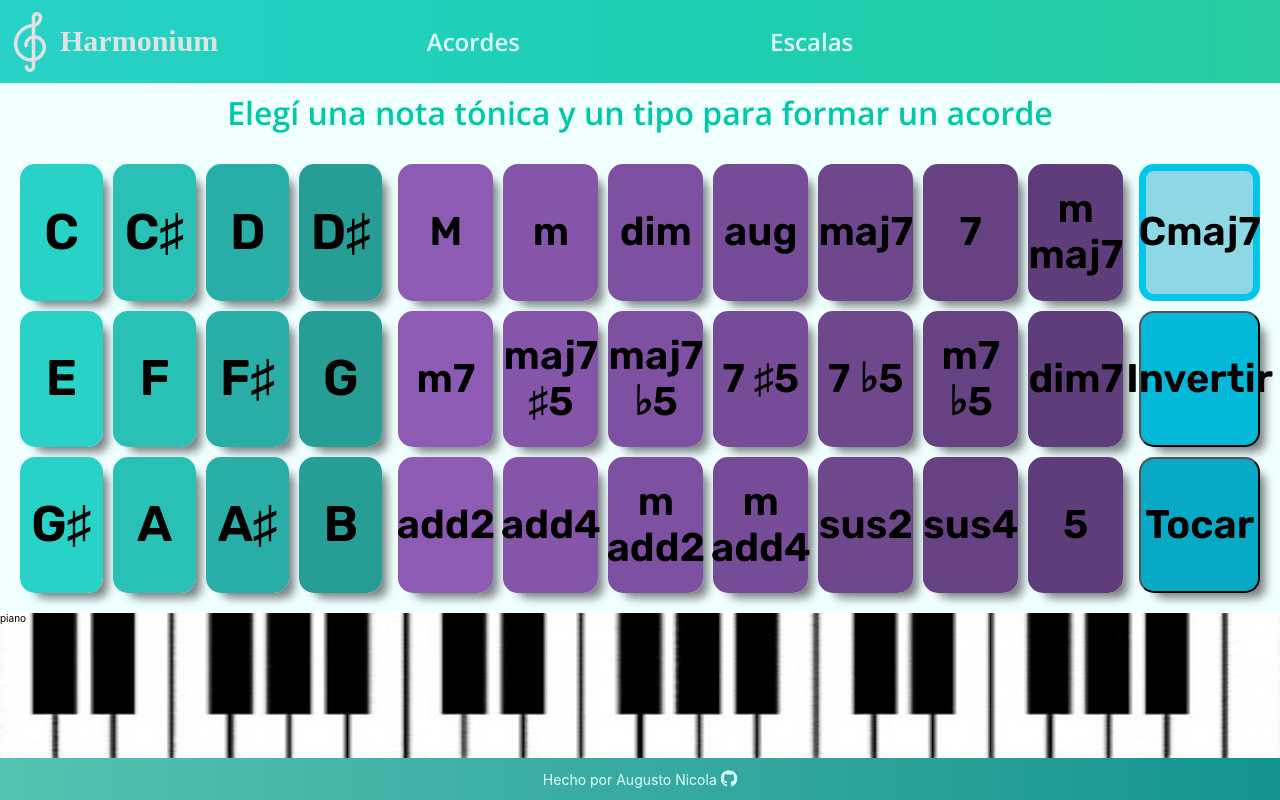
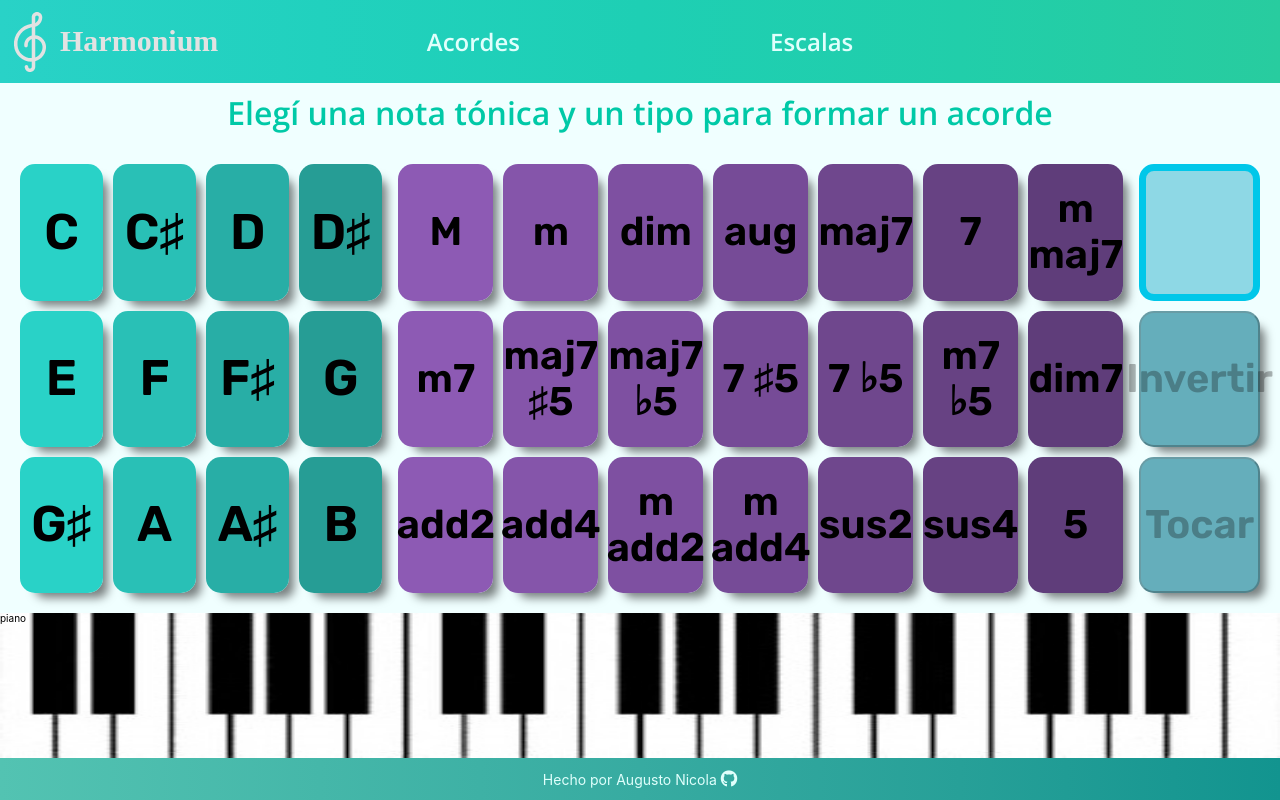
Before and after one commit to AugustoNicola/Harmonium, a React (Create React App) app in the folder app/: page /acordes in a window 1280 px wide. Built offline with nearby package versions, Linux system fonts and the light colour scheme; the HTML template or start-up script is replaced by a standard one; a web font is replaced by a local one.

Commit message:
:electric_plug: Funcionalidad Opciones

```diff
--- a/app/src/App.js
+++ b/app/src/App.js
@@ -44,7 +44,13 @@ const App = () => {
 										</Route>
 									</Switch>
 
-									<Opciones inversionSeleccionada={inversion[0]} setInversion={inversion[1]} />
+									<Opciones
+										inversionSeleccionada={inversion[0]}
+										setInversion={inversion[1]}
+										nota={nota[0]}
+										acorde={acorde[0]}
+										escala={escala[0]}
+									/>
 								</div>
 							</div>
 						</Route>
--- a/app/src/Componentes/Acordes/Acordes.jsx
+++ b/app/src/Componentes/Acordes/Acordes.jsx
@@ -18,8 +18,8 @@ const Acordes = ({acordeSeleccionado, setAcorde, setNota}) => {
 		{
 			DataAcordes.map((acorde) => {
 				return (
-					<div className="acorde" key={acorde.posicion} activo={acorde.nombre === acordeSeleccionado ? "true" : undefined}>
-						<input type="radio" name="acordeSeleccionado" id={acorde.nombre} value={acorde.nombre} onChange={cambioAcorde} />
+					<div className="acorde" key={acorde.posicion} activo={acorde.posicion == acordeSeleccionado ? "yes" : undefined}>
+						<input type="radio" name="acordeSeleccionado" id={acorde.nombre} value={acorde.posicion} onChange={cambioAcorde} />
 						<label htmlFor={acorde.nombre}>{acorde.label}</label>
 					</div>
 				);
--- a/app/src/Componentes/Escalas/Escalas.jsx
+++ b/app/src/Componentes/Escalas/Escalas.jsx
@@ -18,8 +18,8 @@ const Escalas = ({escalaSeleccionada, setEscala, setNota}) => {
 		{
 			DataEscalas.map((escala) => {
 				return (
-					<div className="escala" key={escala.posicion} activo={escala.nombre === escalaSeleccionada ? "true" : undefined}>
-						<input type="radio" name="acordeSeleccionado" id={escala.nombre} value={escala.nombre} onChange={cambioEscala} />
+					<div className="escala" key={escala.posicion} activo={escala.posicion == escalaSeleccionada ? "yes" : undefined}>
+						<input type="radio" name="acordeSeleccionado" id={escala.nombre} value={escala.posicion} onChange={cambioEscala} />
 						<label htmlFor={escala.nombre}>{escala.label}</label>
 					</div>
 				);
--- a/app/src/Componentes/Notas/Notas.jsx
+++ b/app/src/Componentes/Notas/Notas.jsx
@@ -14,8 +14,8 @@ const Notas = ({notaSeleccionada, setNota}) => {
 		{
 			DataNotas.map((nota) => {
 				return (
-					<div className="nota" key={nota.posicion} activo={nota.nombre === notaSeleccionada ? "true" : undefined}>
-						<input type="radio" name="notaSeleccionada" id={nota.nombre} value={nota.nombre} onChange={cambioNota} />
+					<div className="nota" key={nota.posicion} activo={nota.posicion == notaSeleccionada ? "yes" : undefined}>
+						<input type="radio" name="notaSeleccionada" id={nota.nombre} value={nota.posicion} onChange={cambioNota} />
 						<label htmlFor={nota.nombre}>{nota.label}</label>
 					</div>
 				);
--- a/app/src/Componentes/Opciones/Opciones.css
+++ b/app/src/Componentes/Opciones/Opciones.css
@@ -20,22 +20,25 @@
 }
 
 .opciones > .label {
-	width: 100%;
-	height: 100%;
+
 	display: block;
 	margin: 0;
-	border-radius: 15px;
+	padding: 0 1rem;
 
 	display: flex;
 	justify-content: center;
 	align-items: center;
 	text-align: center;
+	flex-flow: row nowrap;
 
 	font-family: var(--fuente-principal);
 	font-weight: 700;
-	font-size: 4rem;
+	font-size: 3.3rem;
 
 	background-color: var(--color1-fondo);
+
+	border: 7px solid var(--color1);
+	border-radius: 15px;
 }
 
 .opciones > button {
@@ -60,8 +63,6 @@
 	-moz-box-shadow: 10px 10px 10px -5px rgba(0,0,0,0.5);
 }
 
-.opciones > .label {border: 7px solid var(--color1);}
-
 .opciones > button:nth-of-type(1) {background-color: var(--color2);}
 .opciones > button:nth-of-type(2) {background-color: var(--color3);}
 .opciones > button:nth-of-type(1):hover {background-color: var(--color2-hover);}
--- a/app/src/Componentes/Opciones/Opciones.jsx
+++ b/app/src/Componentes/Opciones/Opciones.jsx
@@ -1,13 +1,39 @@
-import React from 'react';
+import React, {useState, useEffect} from 'react';
+
+import DataNotas from "../../Data/DataNotas.json";
+import DataAcordes from "../../Data/DataAcordes.json";
+import DataEscalas from "../../Data/DataEscalas.json";
 
 import "./Opciones.css";
 
-const Opciones = () => {
+const Opciones = ({inversionSeleccionada, setInversion, nota, acorde, escala}) => {
+	const [label, setLabel] = useState(null);
+	const [invertirDisponible, setInvertirDisponible] = useState(false);
+	const [tocarDisponible, setTocarDisponible] = useState(false);
+
+	useEffect(() => {
+		if(nota && acorde)
+		{
+			setLabel(`\n\n${DataNotas[nota].label}\n${DataAcordes[acorde].label}`);
+			setInvertirDisponible(true);
+			setTocarDisponible(true);
+		} else if(nota && escala)
+		{
+			setLabel(`${DataNotas[nota].label} ${DataEscalas[escala].label}`);
+			setInvertirDisponible(false);
+			setTocarDisponible(true);
+		} else {
+			setLabel("");
+			setInvertirDisponible(false);
+			setTocarDisponible(false);
+		}
+	}, [nota, acorde, escala, inversionSeleccionada])
+
 	return (
 		<div className="opciones">
-			<div className="label">Cmaj7</div>
-			<button className="invertir">Invertir</button>
-			<button className="tocar">Tocar</button>
+			<div className="label">{label}</div>
+			<button className="invertir" disabled={!invertirDisponible ? "yes" : undefined}>Invertir</button>
+			<button className="tocar" disabled={!tocarDisponible ? "yes" : undefined}>Tocar</button>
 		</div>
 	)
 }
```
